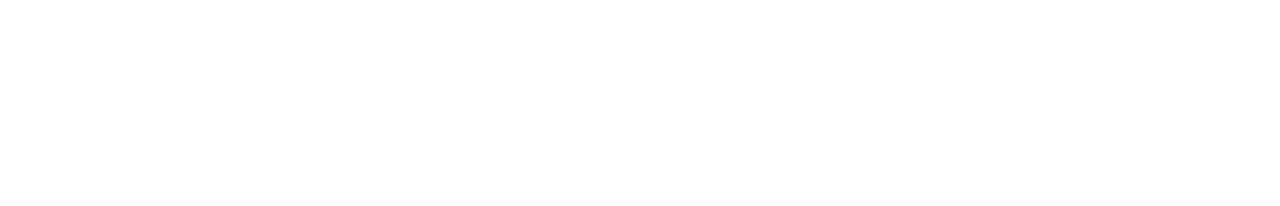
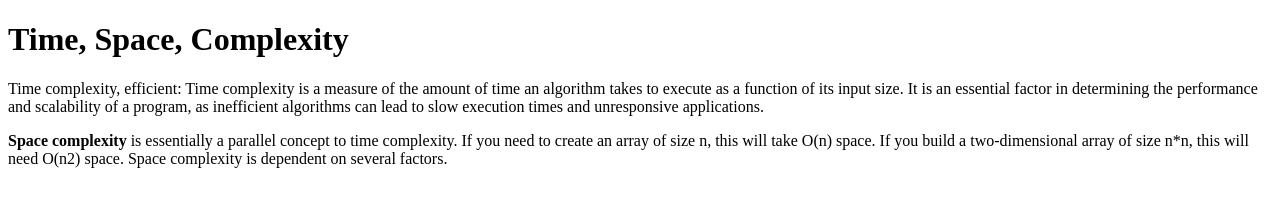
Before and after one commit to acciojob/time-and-space-complexity-Khanmdasad, a website: page main.html in a window 1280 px wide. Drawn offline with Linux system fonts and the light colour scheme.

Commit message:
created a submission

```diff
--- a/main.html
+++ b/main.html
@@ -8,6 +8,9 @@
 
 <body>
 	<!-- the entire body must be written by student -->
+	<h1>Time, Space, Complexity</h1>
+  <p>Time complexity, efficient: Time complexity is a measure of the amount of time an algorithm takes to execute as a function of its input size. It is an essential factor in determining the performance and scalability of a program, as inefficient algorithms can lead to slow execution times and unresponsive applications.</p>
+  <p><b>Space complexity</b> is essentially a parallel concept to time complexity. If you need to create an array of size n, this will take O(n) space. If you build a two-dimensional array of size n*n, this will need O(n2) space. Space complexity is dependent on several factors.</p>
     <script type="text/javascript" src="./script.js">
 </script>
 
```
